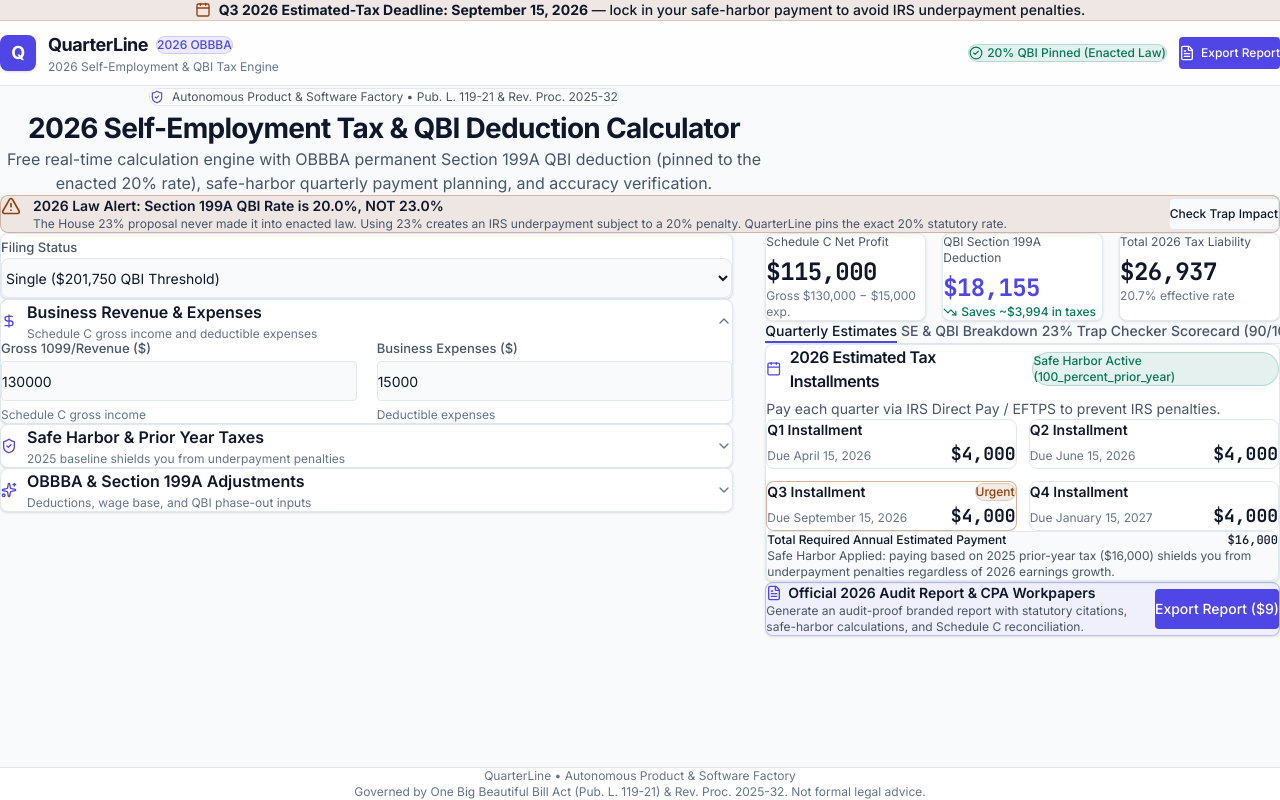
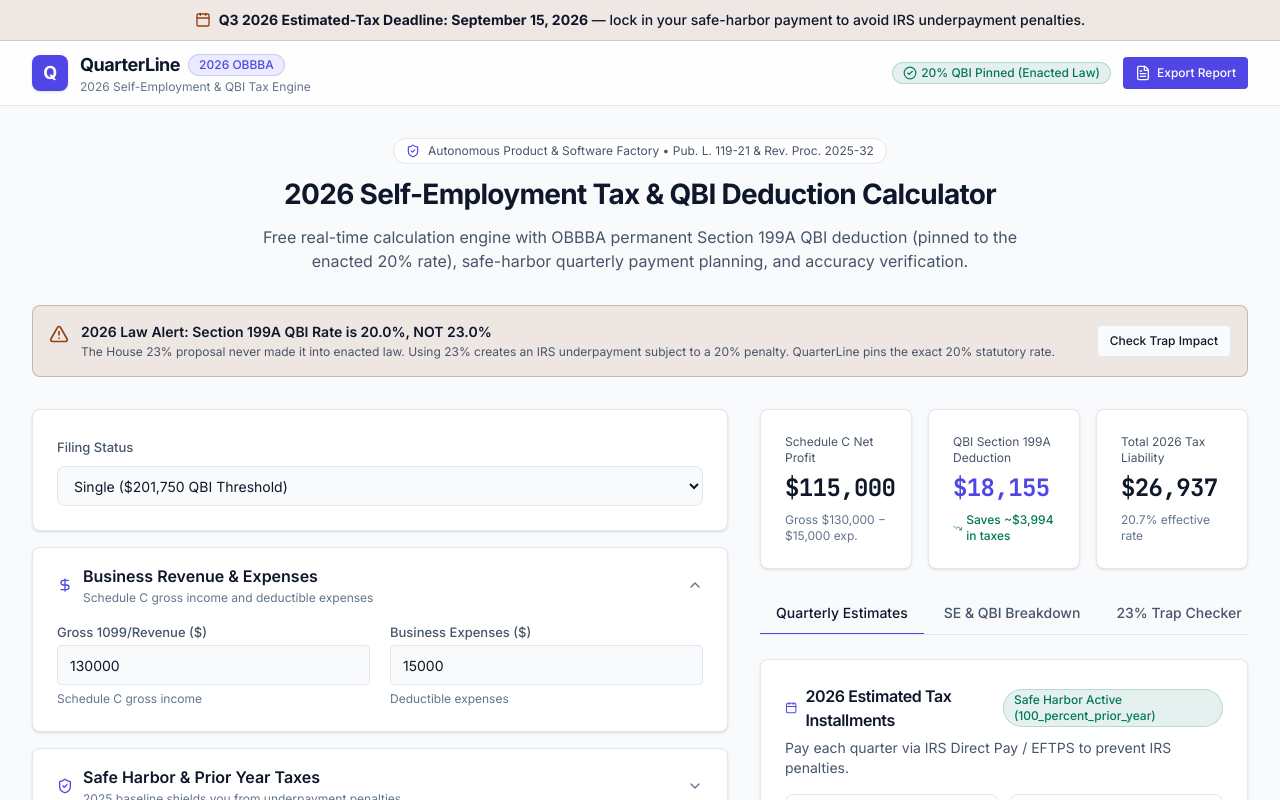
Before and after one commit to kotechile/factory, a Next.js app: page / in a window 1280 px wide. Shown: the top 800 px of the page. Built offline with nearby package versions, Linux system fonts and the light colour scheme.

Commit message:
Fix Tailwind v4 layer bug: unlayered reset was zeroing all padding/margin

```diff
--- a/src/app/globals.css
+++ b/src/app/globals.css
@@ -23,6 +23,9 @@
     monospace;
 }
 
+/* Base styles live in @layer base so Tailwind utilities can always override them.
+   (Unlayered CSS would beat @layer utilities regardless of specificity.) */
+@layer base {
   html {
     height: 100%;
   }
@@ -40,12 +43,8 @@
     font-family: var(--font-sans);
     -webkit-font-smoothing: antialiased;
   }
-* {
-  box-sizing: border-box;
-  padding: 0;
-  margin: 0;
-}
   a {
     color: inherit;
     text-decoration: none;
   }
+}
```
Also changed, not shown: 1 other file (tests, documents, lock files or other folders). Lines whose indentation alone changed are shown as unchanged.
